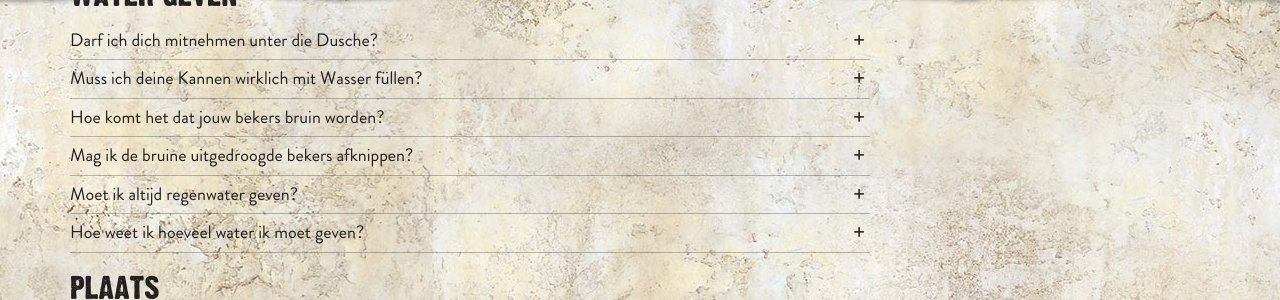
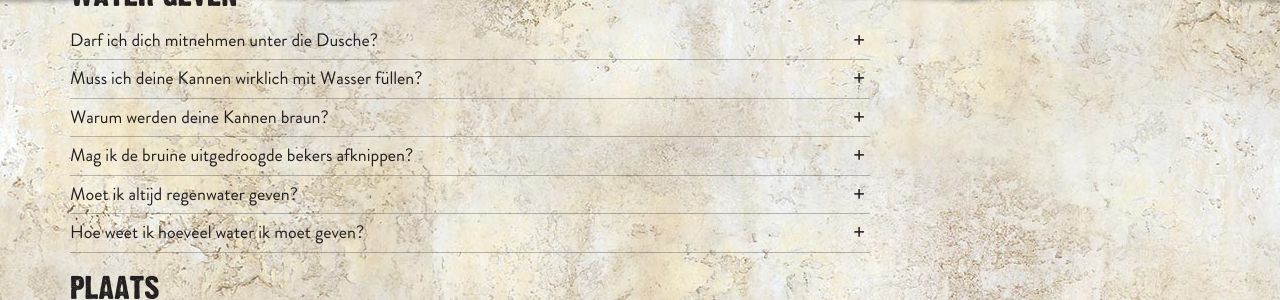
Before and after one commit to jhvanderschee/monkeyjars_de, a Jekyll site: the page built from wissenswertes/index.md, in a window 1280 px wide and 900 px high, scrolled down 386 px. Shown: the part 156-456 px from the top of the window. Built offline with Jekyll 4.4.1, drawn with Linux system fonts in a browser that asks for light colours; part of the change alters nothing that is shown.

Commit message:
Updated 'wissenswertes/index.md' via CloudCannon

```diff
--- a/wissenswertes/index.md
+++ b/wissenswertes/index.md
@@ -40,12 +40,13 @@ water_geven:
       Standort nicht zu trocken ist, fülle ich meine Kannen einfach selbst mit
       ein wenig Wasser. Es gibt unterschiedliche Arten von mir, und einige
       füllen ihre Kannen bis zu einem Drittel. Das ist aber nicht immer so.
-  - title: Hoe komt het dat jouw bekers bruin worden?
+  - title: Warum werden deine Kannen braun?
     content: >-
-      Als mijn bekers bruin worden is er iets mis. Meestal heb ik dan te weinig
-      water gekregen of sta ik op een plek die te droog of te licht voor mij is.
-      Het is dan belangrijk dat je mijn dorst lest en kijkt of je mij op een
-      vochtige plek kunt neer zetten. Bijvoorbeeld in de badkamer!
+      Wenn meine Kannen braun werden, stimmt etwas nicht. Wahrscheinlich hast du
+      mir zu wenig Wasser gegeben oder mich an einen zu trockenen oder zu hellen
+      Ort gestellt. In einem solchen Fall ist es wichtig, dass du meinen Durst
+      löschst und mich möglichst an einen feuchten Ort stellst. Ins Badezimmer
+      zum Beispiel.
   - title: Mag ik de bruine uitgedroogde bekers afknippen?
     content: >-
       Ja, de bruine bekers zijn afgestorven. Je mag ze afknippen. Het maakt niet
```
